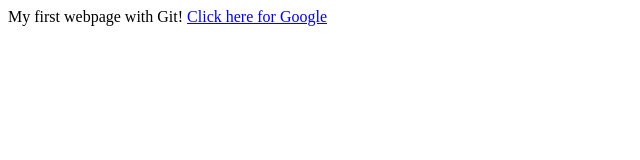
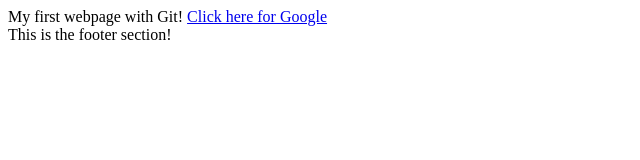
Before and after one commit to youngwghs/WebsiteTest2, a plain HTML site: page index.html in a window 1280 px wide. Shown: the whole page, without its empty margins (0-640 px from the left). Drawn offline with Linux system fonts and the light colour scheme.

Commit message:
Footer updated.

```diff
--- a/index.html
+++ b/index.html
@@ -10,5 +10,7 @@
 
     <a href="http://www.google.com">Click here for Google</a>
 
+    <footer>This is the footer section!</footer>
+
 </body>
 </html>
```
